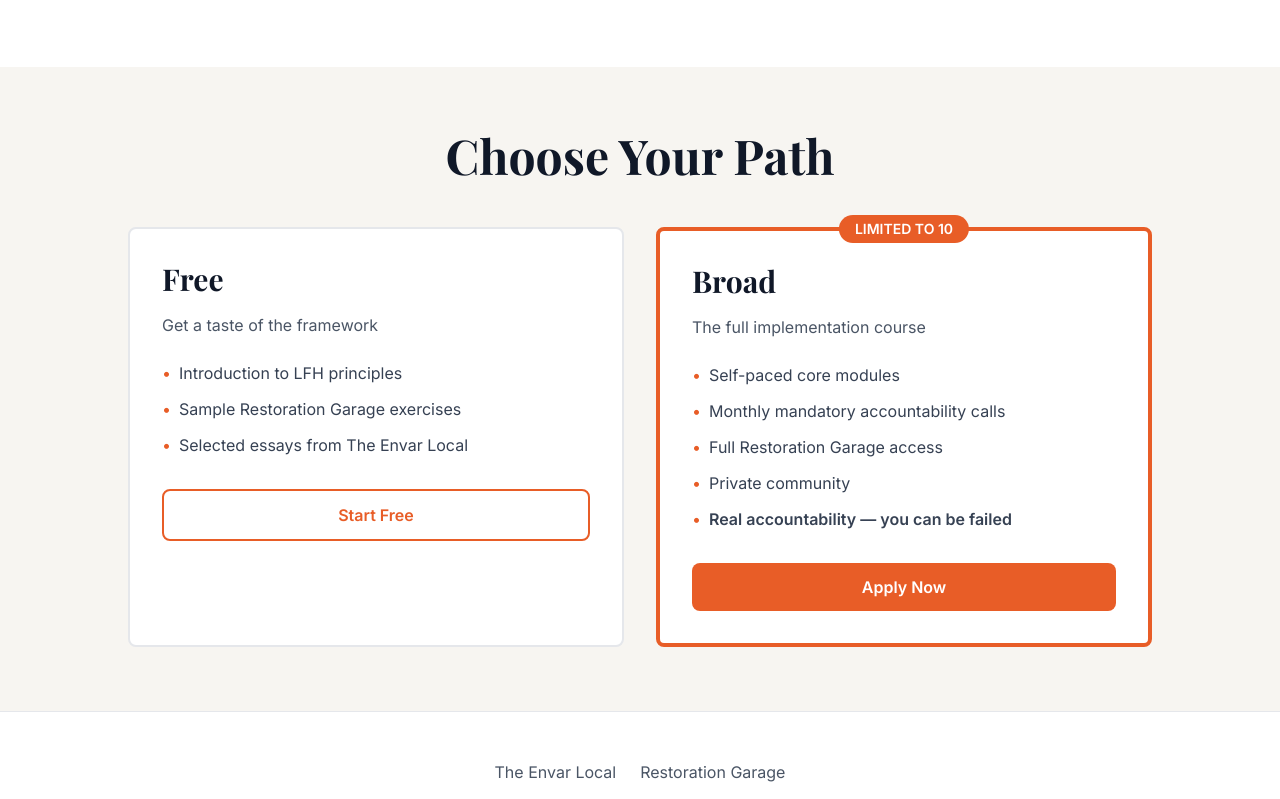
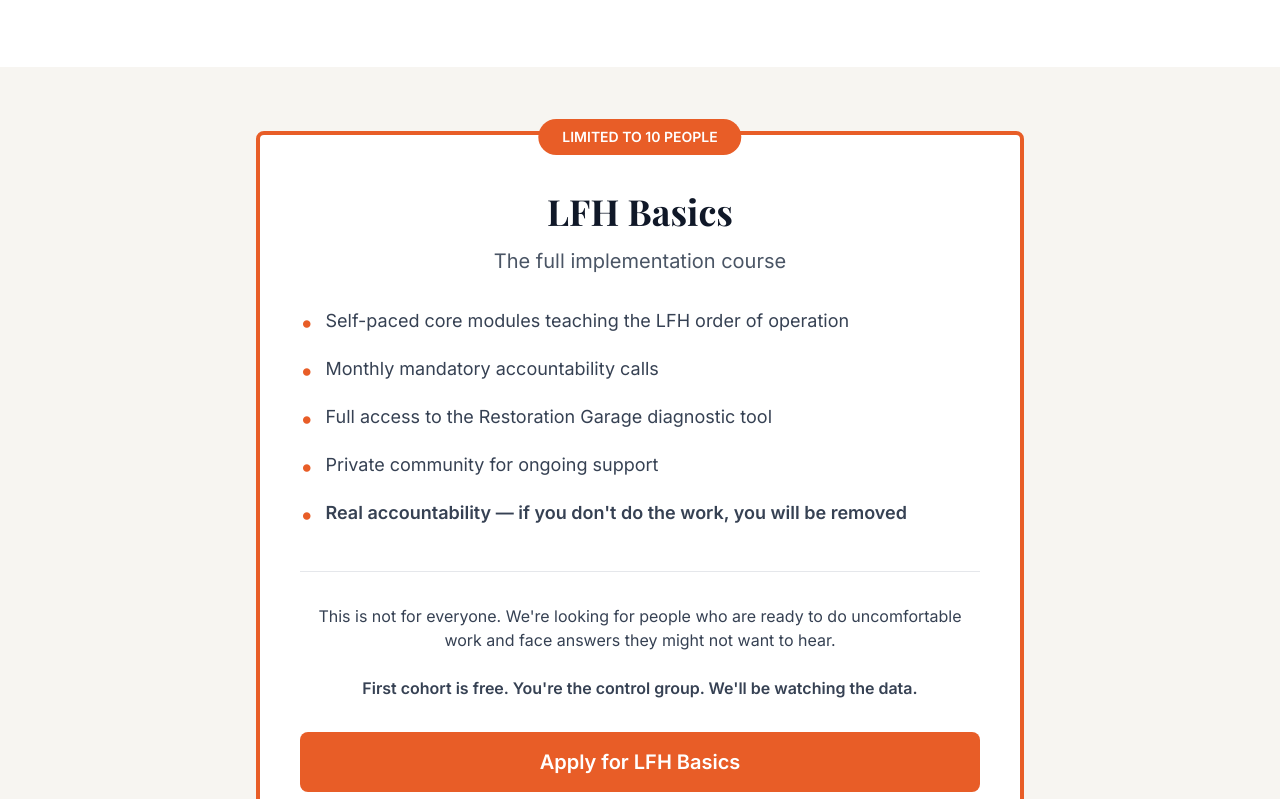
Before and after one commit to ndispenza1-maker/lovefearhunger, a Next.js app: page / in a window 1280 px wide. Shown: the part 1141-1940 px from the top of the page. Built offline with nearby package versions, Linux system fonts and the light colour scheme; a web font is replaced by a local one.

Commit message:
Simplify to single course: LFH Basics (first cohort free)

```diff
--- a/app/page.tsx
+++ b/app/page.tsx
@@ -46,84 +46,60 @@ export default function Home() {
         </div>
       </section>
 
-      {/* Two Tiers Section */}
+      {/* Course Section */}
       <section className="px-6 py-16 bg-[#F7F5F1]">
-        <div className="max-w-5xl mx-auto">
-          <h2 className="font-serif text-4xl md:text-5xl font-bold text-gray-900 mb-12 text-center">
-            Choose Your Path
-          </h2>
-
-          <div className="grid md:grid-cols-2 gap-8">
-            {/* Free Tier */}
-            <div className="bg-white p-8 rounded-lg border-2 border-gray-200">
-              <h3 className="font-serif text-3xl font-bold text-gray-900 mb-4">
-                Free
-              </h3>
-              <p className="text-gray-600 mb-6">
-                Get a taste of the framework
-              </p>
-              <ul className="space-y-3 text-gray-700 mb-8">
-                <li className="flex items-start">
-                  <span className="text-[#E85D27] mr-2">•</span>
-                  <span>Introduction to LFH principles</span>
-                </li>
-                <li className="flex items-start">
-                  <span className="text-[#E85D27] mr-2">•</span>
-                  <span>Sample Restoration Garage exercises</span>
-                </li>
-                <li className="flex items-start">
-                  <span className="text-[#E85D27] mr-2">•</span>
-                  <span>Selected essays from The Envar Local</span>
-                </li>
-              </ul>
-              <SubscribeButton
-                tier="free"
-                className="w-full border-2 border-[#E85D27] text-[#E85D27] hover:bg-[#E85D27] hover:text-white font-semibold px-6 py-3 rounded-lg transition-colors"
-              >
-                Start Free
-              </SubscribeButton>
+        <div className="max-w-3xl mx-auto">
+          <div className="bg-white p-10 rounded-lg border-4 border-[#E85D27] relative">
+            <div className="absolute -top-4 left-1/2 transform -translate-x-1/2 bg-[#E85D27] text-white px-6 py-2 rounded-full text-sm font-semibold">
+              LIMITED TO 10 PEOPLE
             </div>
 
-            {/* Broad Tier */}
-            <div className="bg-white p-8 rounded-lg border-4 border-[#E85D27] relative">
-              <div className="absolute -top-4 left-1/2 transform -translate-x-1/2 bg-[#E85D27] text-white px-4 py-1 rounded-full text-sm font-semibold">
-                LIMITED TO 10
+            <h2 className="font-serif text-4xl font-bold text-gray-900 mb-4 text-center mt-4">
+              LFH Basics
+            </h2>
+            <p className="text-xl text-gray-600 mb-8 text-center">
+              The full implementation course
+            </p>
+
+            <div className="space-y-4 text-lg text-gray-700 mb-10">
+              <div className="flex items-start">
+                <span className="text-[#E85D27] mr-3 text-2xl">•</span>
+                <span>Self-paced core modules teaching the LFH order of operation</span>
               </div>
-              <h3 className="font-serif text-3xl font-bold text-gray-900 mb-4">
-                Broad
-              </h3>
-              <p className="text-gray-600 mb-6">
-                The full implementation course
+              <div className="flex items-start">
+                <span className="text-[#E85D27] mr-3 text-2xl">•</span>
+                <span>Monthly mandatory accountability calls</span>
+              </div>
+              <div className="flex items-start">
+                <span className="text-[#E85D27] mr-3 text-2xl">•</span>
+                <span>Full access to the Restoration Garage diagnostic tool</span>
+              </div>
+              <div className="flex items-start">
+                <span className="text-[#E85D27] mr-3 text-2xl">•</span>
+                <span>Private community for ongoing support</span>
+              </div>
+              <div className="flex items-start">
+                <span className="text-[#E85D27] mr-3 text-2xl">•</span>
+                <span className="font-semibold">Real accountability — if you don't do the work, you will be removed</span>
+              </div>
+            </div>
+
+            <div className="border-t border-gray-200 pt-8 mb-8">
+              <p className="text-gray-700 text-center mb-6">
+                This is not for everyone. We're looking for people who are ready to do uncomfortable work
+                and face answers they might not want to hear.
               </p>
-              <ul className="space-y-3 text-gray-700 mb-8">
-                <li className="flex items-start">
-                  <span className="text-[#E85D27] mr-2">•</span>
-                  <span>Self-paced core modules</span>
-                </li>
-                <li className="flex items-start">
-                  <span className="text-[#E85D27] mr-2">•</span>
-                  <span>Monthly mandatory accountability calls</span>
-                </li>
-                <li className="flex items-start">
-                  <span className="text-[#E85D27] mr-2">•</span>
-                  <span>Full Restoration Garage access</span>
-                </li>
-                <li className="flex items-start">
-                  <span className="text-[#E85D27] mr-2">•</span>
-                  <span>Private community</span>
-                </li>
-                <li className="flex items-start">
-                  <span className="text-[#E85D27] mr-2">•</span>
-                  <span className="font-semibold">Real accountability — you can be failed</span>
-                </li>
-              </ul>
-              <SubscribeButton
-                tier="broad"
-                className="w-full bg-[#E85D27] hover:bg-[#d54d17] text-white font-semibold px-6 py-3 rounded-lg transition-colors"
-              >
-                Apply Now
-              </SubscribeButton>
+              <p className="text-gray-700 text-center font-semibold">
+                First cohort is free. You're the control group. We'll be watching the data.
+              </p>
             </div>
+
+            <SubscribeButton
+              tier="broad"
+              className="w-full bg-[#E85D27] hover:bg-[#d54d17] text-white font-semibold px-8 py-4 rounded-lg text-xl transition-colors"
+            >
+              Apply for LFH Basics
+            </SubscribeButton>
           </div>
         </div>
       </section>
```
